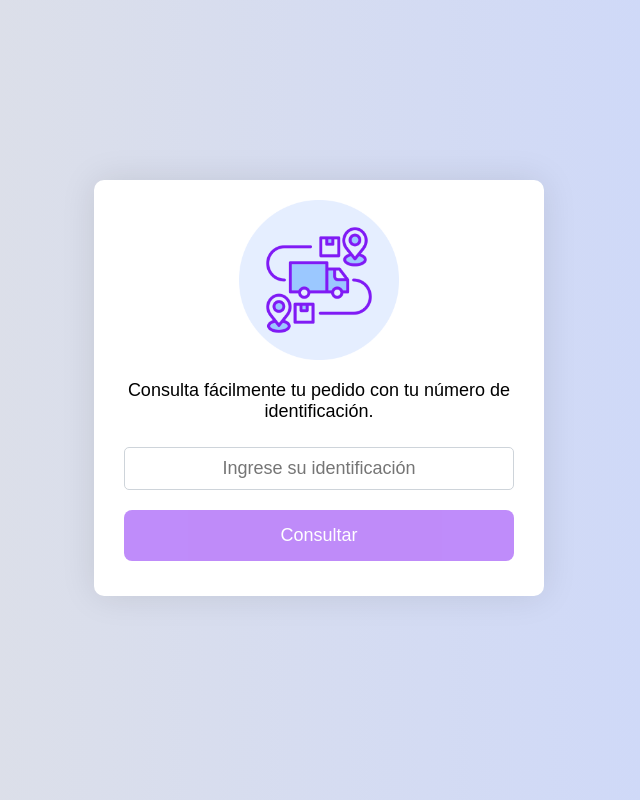
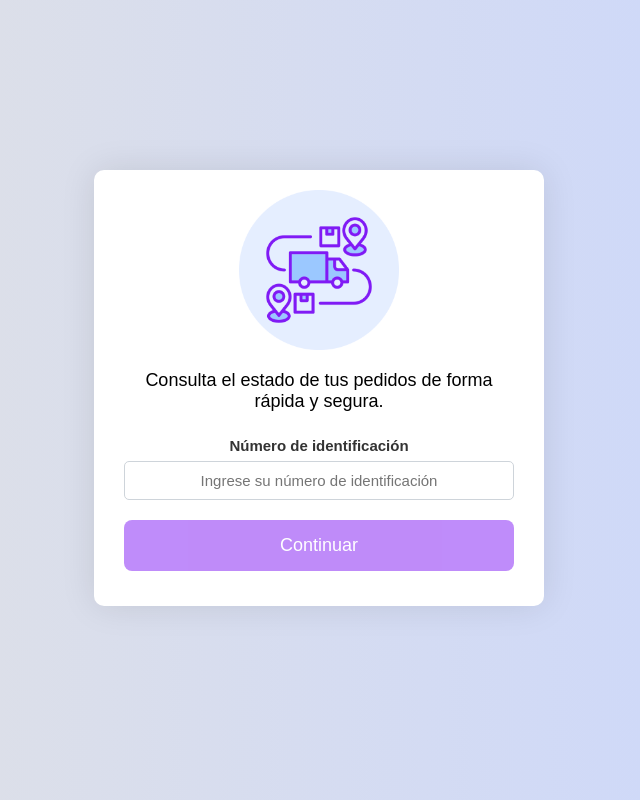
Before and after one commit to Arch2911/MyProjectSENA, a Flask app: page / in a window 1280 px wide. Shown: the whole page, without its empty margins (321-961 px from the left). Run offline with Flask 3, Linux system fonts and the light colour scheme; some libraries are stand-ins or nearby versions.

Commit message:
Actualizaciones generales para finalizar

```diff
--- a/app/static/css/style.css
+++ b/app/static/css/style.css
@@ -65,10 +65,19 @@ body {
     font-size: 18px;
 }
 
+.form-box label {
+    font-weight: 600;
+    font-size: 15px;
+    margin-bottom: 7px;
+    color: #333;
+    display: block;
+    width: 100%;
+}
+
 .in {
     width: 100%;
     padding: 10px;
-    font-size: 18px;
+    font-size: 15px;
     font-weight: 500;
     margin-bottom: 20px;
     text-align: center;
--- a/app/static/scripts/ui/alert_ui.js
+++ b/app/static/scripts/ui/alert_ui.js
@@ -86,3 +86,63 @@ export function mostrarAlertaSesion() {
         window.location.replace = ('/');
     }, 1500);
 }
+
+// Función que genera y muestra la ventana flotante alineada a tus datos
+export function mostrarModalDetalle(pedido) {
+    const numPedido = pedido.numero_pedido || pedido.id;
+
+    // Recorremos el arreglo 'detalles' que ahora sí envía Python
+    let filasProductos = '';
+
+    if (pedido.detalles && pedido.detalles.length > 0) {
+        filasProductos = pedido.detalles.map(det => `
+            <tr>
+                <td style="padding: 6px 0;">${det.nombre_producto}</td>
+                <td style="text-align: center;">x${det.cantidad}</td>
+                <td style="text-align: right;">$${det.precio_unitario}</td>
+                <td style="text-align: right; font-weight: bold;">$${det.subtotal}</td>
+            </tr>
+        `).join('');
+    } else {
+        filasProductos = `<tr><td colspan="4" style="color: #888; text-align: center; padding: 10px;">Sin detalles registrados.</td></tr>`;
+    }
+
+    Swal.fire({
+        title: `Pedido #${numPedido}`,
+        html: `
+            <div style="text-align: left; font-size: 13px; color: #333; line-height: 1.6;">
+                <p style="margin-bottom: 5px;"><strong>Estado actual:</strong>
+                    <span style="color: #28a745; font-weight: bold;">${pedido.estado || 'PENDIENTE'}</span>
+                </p>
+                <p style="margin-bottom: 12px;"><strong>Fecha:</strong> ${pedido.fecha_pedido || 'N/A'}</p>
+
+                <h4 style="font-size: 14px; border-bottom: 1px solid #eee; padding-bottom: 5px; margin-bottom: 10px; color: #801AF5;">
+                    Productos del Pedido
+                </h4>
+
+                <table style="width: 100%; border-collapse: collapse; font-size: 13px; margin-bottom: 15px;">
+                    <thead>
+                        <tr style="border-bottom: 1px solid #ddd; text-align: left; color: #666;">
+                            <th>Producto</th>
+                            <th style="text-align: center;">Cantidad</th>
+                            <th style="text-align: right;">Precio</th>
+                            <th style="text-align: right;">Subtotal</th>
+                        </tr>
+                    </thead>
+                    <tbody>
+                        ${filasProductos}
+                    </tbody>
+                </table>
+
+                <div style="text-align: right; font-size: 15px; border-top: 1px solid #ddd; padding-top: 8px;">
+                    <strong>Total General: </strong>
+                    <span style="color: #801AF5; font-size: 16px; font-weight: bold;">$${pedido.total}</span>
+                </div>
+            </div>
+        `,
+        icon: 'info',
+        confirmButtonText: 'Cerrar',
+        confirmButtonColor: '#801AF5',
+        width: '500px'
+    });
+}
--- a/app/static/scripts/ui/orders_ui.js
+++ b/app/static/scripts/ui/orders_ui.js
@@ -1,3 +1,5 @@
+// Importamos la función modal desde tu archivo de alertas
+import { mostrarModalDetalle } from './alert_ui.js';
 
 export function renderPedidos(pedidos) {
     const container = document.getElementById('pedidos-container');
@@ -6,7 +8,7 @@ export function renderPedidos(pedidos) {
 
     container.innerHTML = '';
 
-    // 1. Manejo de errores de conexión o HTTP
+    // Manejo de errores de conexión o HTTP
     if (pedidos?.error === 'network') {
         container.innerHTML = `<div class="error" style="display:block;">Error de conexión con el servidor.</div>`;
         return;
@@ -22,7 +24,7 @@ export function renderPedidos(pedidos) {
         return;
     }
 
-    // 2. Estado cuando el cliente SI está autenticado pero NO tiene pedidos
+    // Estado cuando el cliente SÍ está autenticado pero NO tiene pedidos
     if (!Array.isArray(pedidos) || pedidos.length === 0) {
         container.innerHTML = `
             <div style="text-align: center; padding: 40px 10px; color: #777;">
@@ -34,7 +36,7 @@ export function renderPedidos(pedidos) {
         return;
     }
 
-    // 3. Renderizado de la tabla cuando SÍ existen pedidos
+    // Renderizado de la tabla cuando SÍ existen pedidos
     const table = document.createElement('table');
     table.classList.add('orders-table');
 
@@ -57,9 +59,10 @@ export function renderPedidos(pedidos) {
         const row = document.createElement('tr');
         const estadoClase = pedido.estado ? pedido.estado.toLowerCase().trim() : 'default';
 
+        // Agregamos la clase .btn-ver-detalle al botón
         row.innerHTML = `
             <td><strong>#${pedido.numero_pedido}</strong></td>
-            <td>${pedido.fecha || 'N/A'}</td>
+            <td>${pedido.fecha_pedido || 'N/A'}</td>
             <td>
                 <span class="order-status status-${estadoClase}">
                     ${pedido.estado}
@@ -67,7 +70,7 @@ export function renderPedidos(pedidos) {
             </td>
             <td>$${pedido.total}</td>
             <td>
-                <button class="btn-action" data-id="${pedido.numero_pedido}">
+                <button class="btn-action btn-ver-detalle" data-id="${pedido.numero_pedido}">
                     <i class="fa-solid fa-eye"></i> Ver
                 </button>
             </td>
@@ -77,4 +80,26 @@ export function renderPedidos(pedidos) {
     });
 
     container.appendChild(table);
+
+    // ACTIVACIÓN: Llamamos a la función para activar el clic de los botones recién creados
+    activarBotonesVer(pedidos);
 }
+
+// Escuchar los clics en los botones "Ver" de la tabla
+function activarBotonesVer(pedidos) {
+    const botones = document.querySelectorAll('.btn-ver-detalle');
+
+    botones.forEach(btn => {
+        btn.addEventListener('click', (e) => {
+            // Obtenemos el identificador del pedido desde el data-id
+            const idPedido = e.currentTarget.dataset.id;
+
+            // Buscamos el pedido en el arreglo comparando numero_pedido o id
+            const pedidoEncontrado = pedidos.find(p => (p.numero_pedido || p.id) == idPedido);
+
+            if (pedidoEncontrado) {
+                mostrarModalDetalle(pedidoEncontrado);
+            }
+        });
+    });
+}
--- a/app/templates/index.html
+++ b/app/templates/index.html
@@ -5,7 +5,7 @@
     <meta name="viewport" content="width=device-width, initial-scale=1.0">
     <script src="https://kit.fontawesome.com/82e1ee39b7.js" crossorigin="anonymous"></script>
     <link rel="stylesheet" href="../static/css/style.css">
-    <title>Mi proyecto SENA</title>
+    <title>Mi Pedido | Iniciar sesión</title>
 </head>
 <body>
 
@@ -19,10 +19,11 @@ de identificación para iniciar la consulta del pedido.
                 <img src="../static/Images/Ruta.png" alt="">
             </div>
 
-            <p class="one">Consulta fácilmente tu pedido con tu número de identificación.</p>
-            <input class="in" id="cedula" type="number" placeholder="Ingrese su identificación">
+            <p class="one">Consulta el estado de tus pedidos de forma rápida y segura.</p>
+            <label for = "identificación">Número de identificación</label>
+            <input class="in" id="cedula" type="number" placeholder="Ingrese su número de identificación">
             <div class="search">
-                <button disabled id="btn" type="button">Consultar</button>
+                <button disabled id="btn" type="button">Continuar</button>
             </div>
     </div>
 
@@ -59,12 +60,12 @@ enviado por mensaje de texto para continuar.
             </div>
         </form>
 
-<!-- Enlace para reenviar el código -->
+<!-- Enlace para reenviar el código
         <p class="three">
             Enviar de nuevo el código
             <a href="javascript:void(0)">click aquí</a>
         </p>
-
+-->
     </div>
 <script src="https://cdn.jsdelivr.net/npm/sweetalert2@11"></script>
 <script type="module" src="../static/scripts/app.js"></script>
```
Also changed, not shown: app/services/order_service.py (+13 -1 lines), app/templates/detalle_pedido.html (+3 -5 lines), tests/conftest.py (+29 -0 lines), tests/test_order.py (+12 -1 lines).
